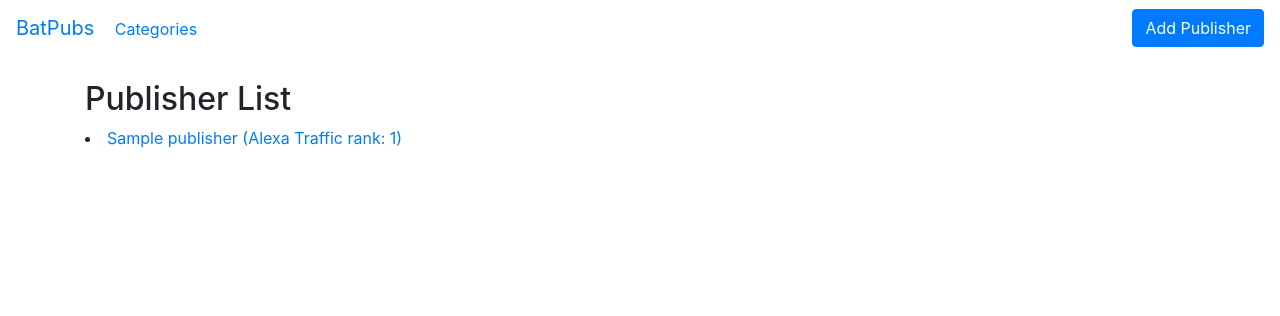
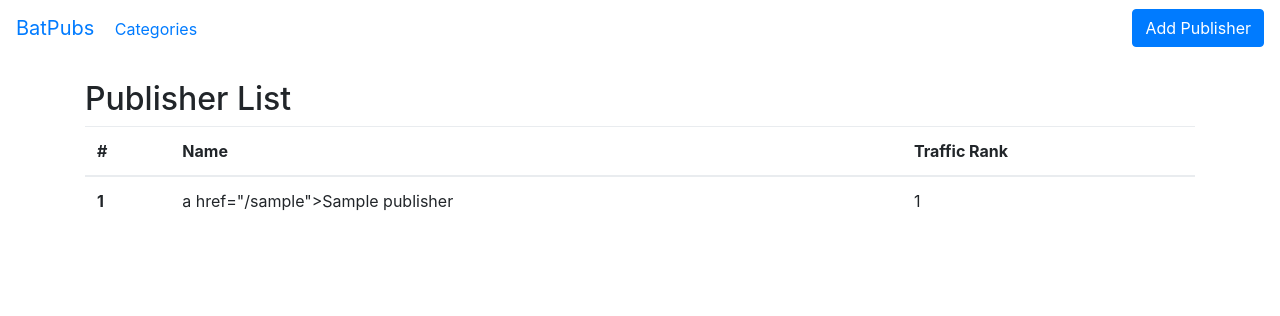
Before and after one commit to liledward/BatPubs, a Django app: page /publishers/ in a window 1280 px wide. Shown: the top 316 px of the page. Run offline with Django 3.2, Linux system fonts and the light colour scheme; tables that the repository leaves empty hold one stand-in row (values such as "Sample post"); some libraries are stand-ins or nearby versions.

Commit message:
update publisher list to table

```diff
--- a/templates/publishers/publisher_list.html
+++ b/templates/publishers/publisher_list.html
@@ -4,10 +4,23 @@
 
 <h2>Publisher List </h2>
 
-{% for obj in object_list %}
-  <li><a href="/{{ obj.slug }}">{{ obj.name }} (Alexa Traffic rank: {{ obj.traffic }})</a></li>
-{% endfor %}
-</ul>
-
+<table class="table">
+  <thead>
+    <tr>
+      <th>#</th>
+      <th>Name</th>
+      <th>Traffic Rank</th>
+    </tr>
+  </thead>
+  <tbody>
+  {% for obj in object_list %}
+    <tr>
+      <th scope="row">1</th>
+      <td>a href="/{{ obj.slug }}">{{ obj.name }}</a></td>
+      <td>{{ obj.traffic }}</td>
+  {% endfor %}
+    </tr>
+  </tbody>
+</table>
 
 {% endblock %}
```
